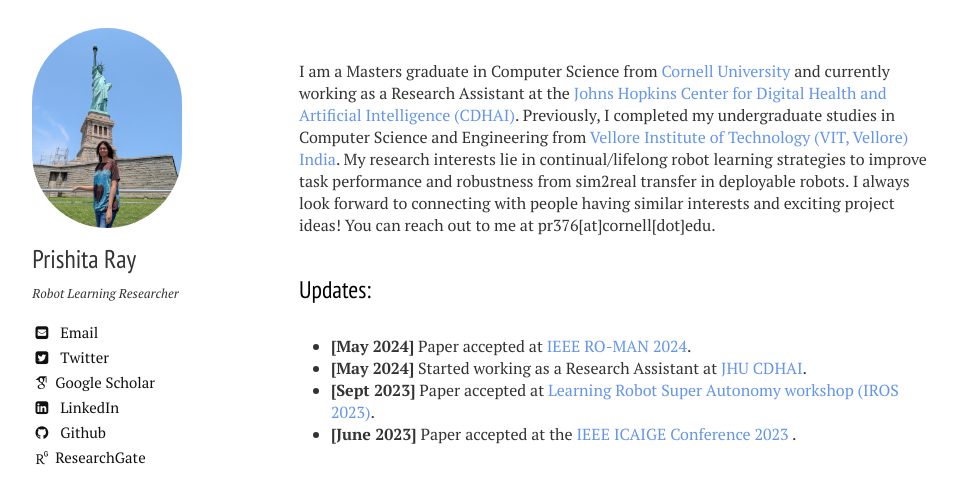
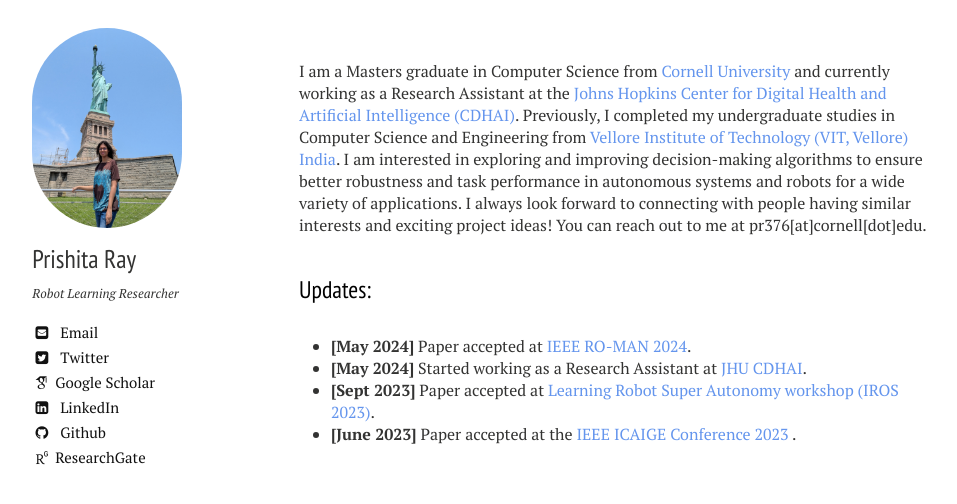
Before and after one commit to PRISHIta123/PRISHIta123.github.io, a Jekyll site: the page built from index.md, in a window 1280 px wide, cut to the strip 104-608 px from the top of the page. Shown: the whole strip, without its empty margins (21-978 px from the left). Built offline with Jekyll 4.4.1, drawn with Linux system fonts in a browser that asks for light colours; nearby versions of some CDN libraries; some web fonts are replaced.

Commit message:
Update index.md

```diff
--- a/index.md
+++ b/index.md
@@ -5,7 +5,7 @@
 menuorder: 1
 ---
 
-I am a Masters graduate in Computer Science from <a href="https://www.cornell.edu/" style="color: cornflowerblue">Cornell University</a> and currently working as a Research Assistant at the <a href="https://carey.jhu.edu/cdhai" style="color: cornflowerblue">Johns Hopkins Center for Digital Health and Artificial Intelligence (CDHAI)</a>. Previously, I completed my undergraduate studies in Computer Science and Engineering from <a href="https://vit.ac.in" style="color: cornflowerblue">Vellore Institute of Technology (VIT, Vellore) India</a>. My research interests lie in continual/lifelong robot learning strategies to improve task performance and robustness from sim2real transfer in deployable robots. I always look forward to connecting with people having similar interests and exciting project ideas! You can reach out to me at pr376[at]cornell[dot]edu.
+I am a Masters graduate in Computer Science from <a href="https://www.cornell.edu/" style="color: cornflowerblue">Cornell University</a> and currently working as a Research Assistant at the <a href="https://carey.jhu.edu/cdhai" style="color: cornflowerblue">Johns Hopkins Center for Digital Health and Artificial Intelligence (CDHAI)</a>. Previously, I completed my undergraduate studies in Computer Science and Engineering from <a href="https://vit.ac.in" style="color: cornflowerblue">Vellore Institute of Technology (VIT, Vellore) India</a>. I am interested in exploring and improving decision-making algorithms to ensure better robustness and task performance in autonomous systems and robots for a wide variety of applications. I always look forward to connecting with people having similar interests and exciting project ideas! You can reach out to me at pr376[at]cornell[dot]edu.
 
 
 
```
